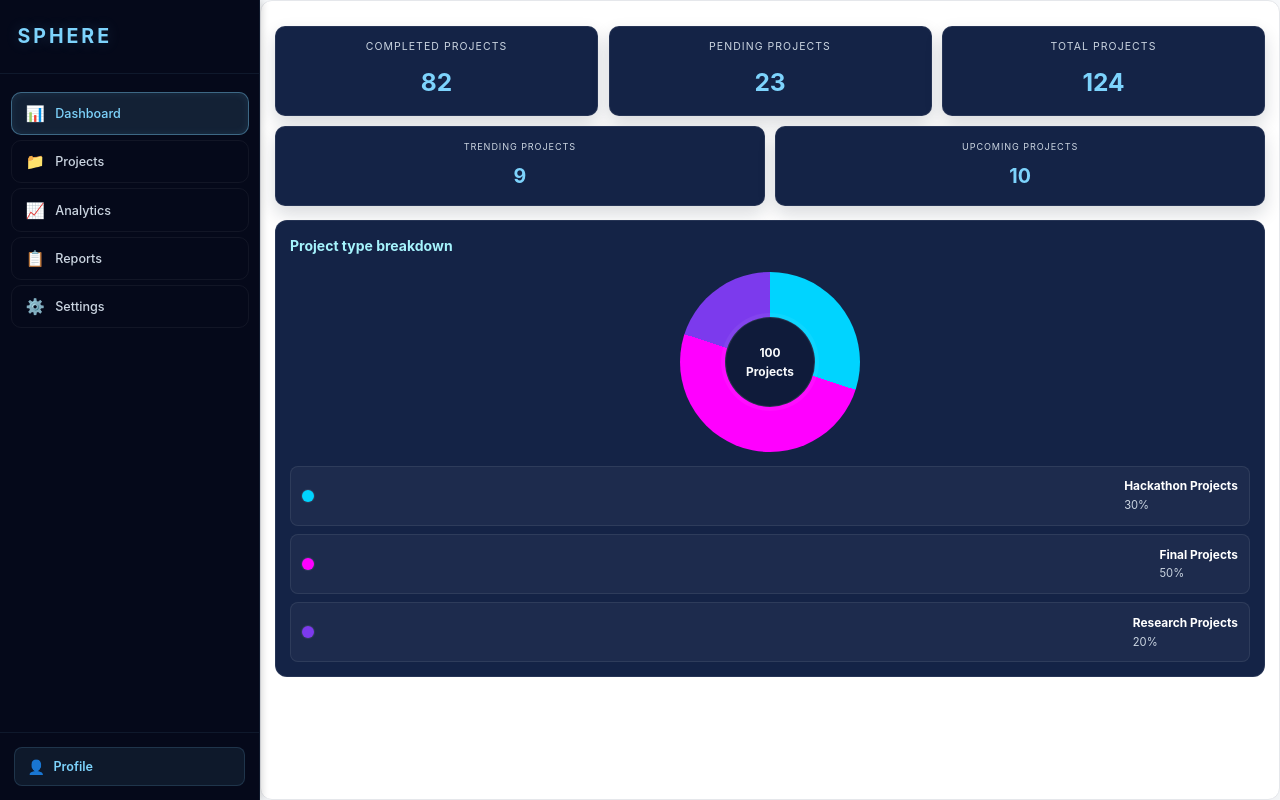
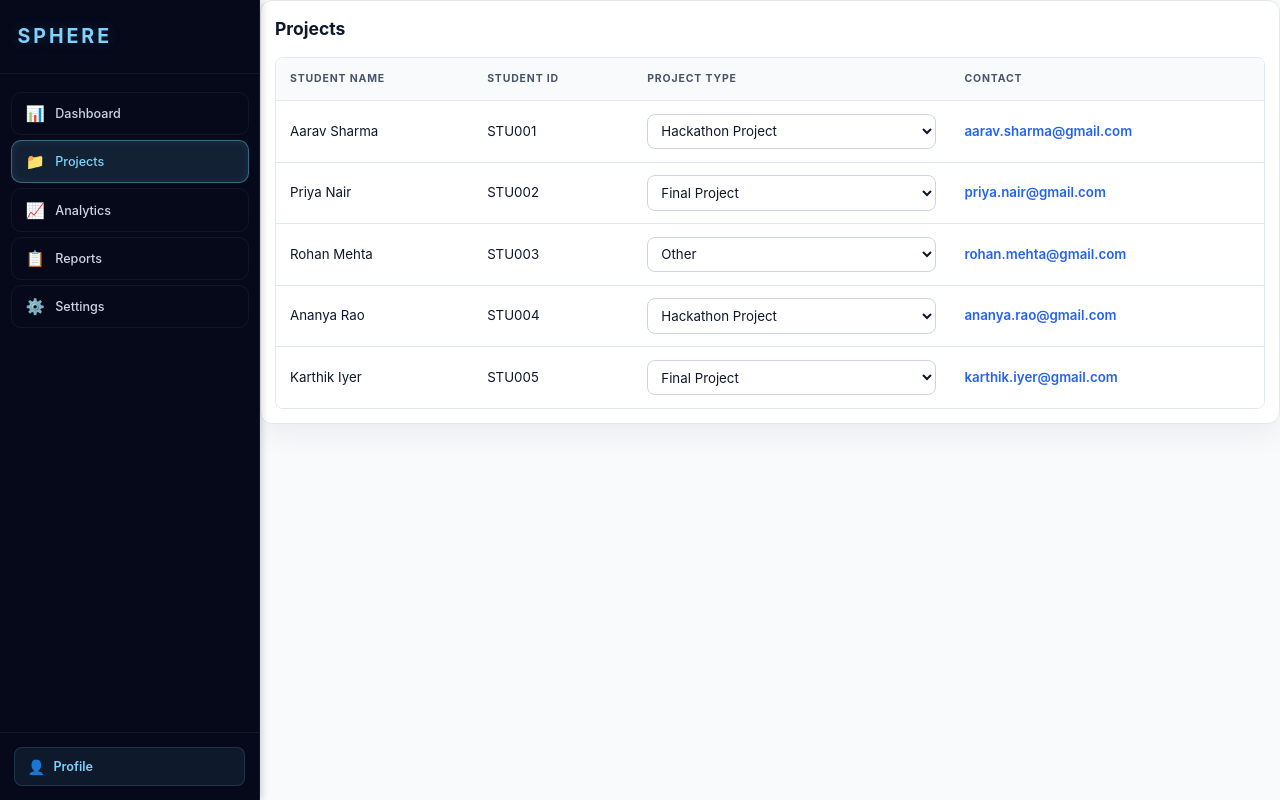
Before and after one commit to Srivalli0213/sphere-ui, an Angular app: page / in a window 1280 px wide. Built offline with nearby package versions, Linux system fonts and the light colour scheme.

Commit message:
projects

```diff
--- a/angular.json
+++ b/angular.json
@@ -19,6 +19,11 @@
             "browser": "src/main.ts",
             "tsConfig": "tsconfig.app.json",
             "assets": [
+              {
+                "glob": "projects.json",
+                "input": ".",
+                "output": "."
+              },
               {
                 "glob": "**/*",
                 "input": "public"
--- /dev/null
+++ b/projects.json
@@ -0,0 +1,32 @@
+[
+  {
+    "studentId": "STU001",
+    "studentName": "Aarav Sharma",
+    "type": "Hackathon Project",
+    "contact": "aarav.sharma@gmail.com"
+  },
+  {
+    "studentId": "STU002",
+    "studentName": "Priya Nair",
+    "type": "Final Project",
+    "contact": "priya.nair@gmail.com"
+  },
+  {
+    "studentId": "STU003",
+    "studentName": "Rohan Mehta",
+    "type": "Other",
+    "contact": "rohan.mehta@gmail.com"
+  },
+  {
+    "studentId": "STU004",
+    "studentName": "Ananya Rao",
+    "type": "Hackathon Project",
+    "contact": "ananya.rao@gmail.com"
+  },
+  {
+    "studentId": "STU005",
+    "studentName": "Karthik Iyer",
+    "type": "Final Project",
+    "contact": "karthik.iyer@gmail.com"
+  }
+]
--- /dev/null
+++ b/public/projects.json
@@ -0,0 +1,32 @@
+[
+  {
+    "studentId": "STU001",
+    "studentName": "Aarav Sharma",
+    "type": "Hackathon Project",
+    "contact": "aarav.sharma@gmail.com"
+  },
+  {
+    "studentId": "STU002",
+    "studentName": "Priya Nair",
+    "type": "Final Project",
+    "contact": "priya.nair@gmail.com"
+  },
+  {
+    "studentId": "STU003",
+    "studentName": "Rohan Mehta",
+    "type": "Other",
+    "contact": "rohan.mehta@gmail.com"
+  },
+  {
+    "studentId": "STU004",
+    "studentName": "Ananya Rao",
+    "type": "Hackathon Project",
+    "contact": "ananya.rao@gmail.com"
+  },
+  {
+    "studentId": "STU005",
+    "studentName": "Karthik Iyer",
+    "type": "Final Project",
+    "contact": "karthik.iyer@gmail.com"
+  }
+]
--- a/src/app/app.config.ts
+++ b/src/app/app.config.ts
@@ -1,4 +1,5 @@
 import { ApplicationConfig, provideBrowserGlobalErrorListeners } from '@angular/core';
+import { provideHttpClient } from '@angular/common/http';
 import { provideRouter } from '@angular/router';
 
 import { routes } from './app.routes';
@@ -6,6 +7,7 @@ import { routes } from './app.routes';
 export const appConfig: ApplicationConfig = {
   providers: [
     provideBrowserGlobalErrorListeners(),
+    provideHttpClient(),
     provideRouter(routes)
   ]
 };
--- a/src/app/app.html
+++ b/src/app/app.html
@@ -10,10 +10,7 @@
 
       <!-- Projects View -->
       <div *ngIf="activeMenu === 'projects'" class="content-panel">
-       <div class="placeholder-content">
-         <h2>Projects</h2>
-         <p>Manage and track your projects here</p>
-       </div>
+       <app-projects></app-projects>
       </div>
 
       <!-- Analytics View -->
--- a/src/app/app.ts
+++ b/src/app/app.ts
@@ -2,17 +2,18 @@ import { Component } from '@angular/core';
 import { CommonModule } from '@angular/common';
 import { SidebarComponent } from './sidebar/sidebar.component';
 import { DashboardComponent } from './dashboard/dashboard.component';
+import { ProjectsComponent } from './projects/projects.component';
 
 @Component({
   selector: 'app-root',
   standalone: true,
-  imports: [CommonModule, SidebarComponent, DashboardComponent],
+  imports: [CommonModule, SidebarComponent, DashboardComponent, ProjectsComponent],
   templateUrl: './app.html',
   styleUrls: ['./app.css']
 })
 export class App {
   title = 'sphere-ui';
-  activeMenu = 'dashboard';
+  activeMenu = 'projects';
 
   onMenuChange(menuId: string) {
     this.activeMenu = menuId;
--- /dev/null
+++ b/src/app/projects/projects.component.css
@@ -0,0 +1,128 @@
+:host {
+  display: block;
+  width: 100%;
+  min-height: 100%;
+}
+
+.projects-view {
+  width: 100%;
+  min-height: 100%;
+  padding: 1rem;
+  background: #ffffff;
+  border: 1px solid #e5e7eb;
+  border-radius: 12px;
+  box-shadow: 0 10px 30px rgba(15, 23, 42, 0.06);
+  box-sizing: border-box;
+}
+
+.projects-header {
+  margin-bottom: 1rem;
+}
+
+.projects-header h2 {
+  margin: 0;
+  color: #0f172a;
+  font-size: 1.25rem;
+  font-weight: 700;
+}
+
+.table-shell {
+  width: 100%;
+  overflow-x: auto;
+  border: 1px solid #e2e8f0;
+  border-radius: 8px;
+}
+
+.projects-table {
+  width: 100%;
+  min-width: 620px;
+  border-collapse: collapse;
+  background: #ffffff;
+}
+
+.projects-table th,
+.projects-table td {
+  padding: 0.9rem 1rem;
+  text-align: left;
+  border-bottom: 1px solid #e2e8f0;
+  color: #0f172a;
+  font-size: 0.95rem;
+}
+
+.projects-table th {
+  background: #f8fafc;
+  color: #475569;
+  font-size: 0.75rem;
+  font-weight: 700;
+  letter-spacing: 0.08em;
+  text-transform: uppercase;
+}
+
+.projects-table tbody tr:last-child td {
+  border-bottom: 0;
+}
+
+.projects-table tbody tr:hover {
+  background: #f8fafc;
+}
+
+.type-select {
+  width: 100%;
+  min-width: 170px;
+  border: 1px solid #cbd5e1;
+  border-radius: 8px;
+  background: #ffffff;
+  color: #0f172a;
+  padding: 0.55rem 0.65rem;
+  font: inherit;
+}
+
+.type-select:focus {
+  border-color: #2563eb;
+  outline: 2px solid rgba(37, 99, 235, 0.18);
+  outline-offset: 1px;
+}
+
+.contact-link {
+  color: #2563eb;
+  font-weight: 600;
+  text-decoration: none;
+  overflow-wrap: anywhere;
+}
+
+.contact-link:hover {
+  text-decoration: underline;
+}
+
+.empty-state {
+  display: flex;
+  min-height: 220px;
+  align-items: center;
+  justify-content: center;
+  border: 1px solid #e2e8f0;
+  border-radius: 8px;
+  background: #f8fafc;
+  color: #64748b;
+  font-size: 1rem;
+  font-weight: 600;
+}
+
+@media (max-width: 640px) {
+  .projects-view {
+    padding: 0.85rem;
+  }
+
+  .projects-header h2 {
+    font-size: 1.1rem;
+  }
+
+  .table-shell {
+    overflow-x: auto;
+  }
+
+  .projects-table th,
+  .projects-table td {
+    padding: 0.75rem;
+    font-size: 0.9rem;
+  }
+}
--- /dev/null
+++ b/src/app/projects/projects.component.html
@@ -0,0 +1,36 @@
+<section class="projects-view">
+  <header class="projects-header">
+    <h2>Projects</h2>
+  </header>
+
+  <div class="table-shell" *ngIf="loaded && projects.length > 0; else noProjects">
+    <table class="projects-table">
+      <thead>
+        <tr>
+          <th scope="col">Student Name</th>
+          <th scope="col">Student ID</th>
+          <th scope="col">Project Type</th>
+          <th scope="col">Contact</th>
+        </tr>
+      </thead>
+      <tbody>
+        <tr *ngFor="let project of projects">
+          <td data-label="Student Name">{{ project.studentName }}</td>
+          <td data-label="Student ID">{{ project.studentId }}</td>
+          <td data-label="Project Type">
+            <select class="type-select" [(ngModel)]="project.type" aria-label="Project type">
+              <option *ngFor="let option of projectTypeOptions" [value]="option">{{ option }}</option>
+            </select>
+          </td>
+          <td data-label="Contact">
+            <a class="contact-link" [href]="'mailto:' + project.contact">{{ project.contact }}</a>
+          </td>
+        </tr>
+      </tbody>
+    </table>
+  </div>
+
+  <ng-template #noProjects>
+    <div class="empty-state" *ngIf="loaded">No Projects Found</div>
+  </ng-template>
+</section>
--- /dev/null
+++ b/src/app/projects/projects.component.ts
@@ -0,0 +1,85 @@
+import { CommonModule } from '@angular/common';
+import { Component, OnInit } from '@angular/core';
+import { HttpClient } from '@angular/common/http';
+import { FormsModule } from '@angular/forms';
+
+type Project = {
+  studentId: string;
+  studentName: string;
+  type: 'Hackathon Project' | 'Final Project' | 'Other';
+  contact: string;
+};
+
+type ProjectJson = Partial<Project> & {
+  studentid?: string;
+  studentname?: string;
+  projectType?: string;
+  email?: string;
+};
+
+@Component({
+  selector: 'app-projects',
+  standalone: true,
+  imports: [CommonModule, FormsModule],
+  templateUrl: './projects.component.html',
+  styleUrls: ['./projects.component.css']
+})
+export class ProjectsComponent implements OnInit {
+  projectTypeOptions: Project['type'][] = ['Hackathon Project', 'Final Project', 'Other'];
+  projects: Project[] = this.defaultProjects;
+  loaded = true;
+
+  constructor(private readonly http: HttpClient) {}
+
+  ngOnInit(): void {
+    this.http.get<ProjectJson[]>('/projects.json').subscribe({
+      next: projects => {
+        this.projects = projects.map(project => this.normalizeProject(project));
+        this.loaded = true;
+      },
+      error: () => {
+        this.projects = this.defaultProjects;
+        this.loaded = true;
+      }
+    });
+  }
+
+  private get defaultProjects(): Project[] {
+    return [
+      { studentName: 'Aarav Sharma', studentId: 'STU001', type: 'Hackathon Project', contact: 'aarav.sharma@gmail.com' },
+      { studentName: 'Priya Nair', studentId: 'STU002', type: 'Final Project', contact: 'priya.nair@gmail.com' },
+      { studentName: 'Rohan Mehta', studentId: 'STU003', type: 'Other', contact: 'rohan.mehta@gmail.com' },
+      { studentName: 'Ananya Rao', studentId: 'STU004', type: 'Hackathon Project', contact: 'ananya.rao@gmail.com' },
+      { studentName: 'Karthik Iyer', studentId: 'STU005', type: 'Final Project', contact: 'karthik.iyer@gmail.com' }
+    ];
+  }
+
+  private normalizeProject(project: ProjectJson): Project {
+    const type = this.normalizeProjectType(project.type ?? project.projectType);
+    const studentName = project.studentName ?? project.studentname ?? '';
+
+    return {
+      studentId: project.studentId ?? project.studentid ?? '',
+      studentName,
+      type,
+      contact: project.contact ?? project.email ?? this.createGmailAddress(studentName)
+    };
+  }
+
+  private createGmailAddress(studentName: string): string {
+    const username = studentName.trim().toLowerCase().replace(/\s+/g, '.');
+    return `${username || 'student'}@gmail.com`;
+  }
+
+  private normalizeProjectType(type?: string): Project['type'] {
+    if (type === 'Final Project' || type === 'Final Year Project') {
+      return 'Final Project';
+    }
+
+    if (type === 'Other') {
+      return 'Other';
+    }
+
+    return 'Hackathon Project';
+  }
+}
--- a/src/app/sidebar/sidebar.component.ts
+++ b/src/app/sidebar/sidebar.component.ts
@@ -11,7 +11,7 @@ import { CommonModule } from '@angular/common';
 export class SidebarComponent {
   @Output() menuChange = new EventEmitter<string>();
 
-  activeMenu = 'dashboard';
+  activeMenu = 'projects';
 
   menuItems = [
     { id: 'dashboard', label: 'Dashboard', icon: '📊' },
```
Also changed, not shown: 2 other files (tests, documents, lock files or other folders).
